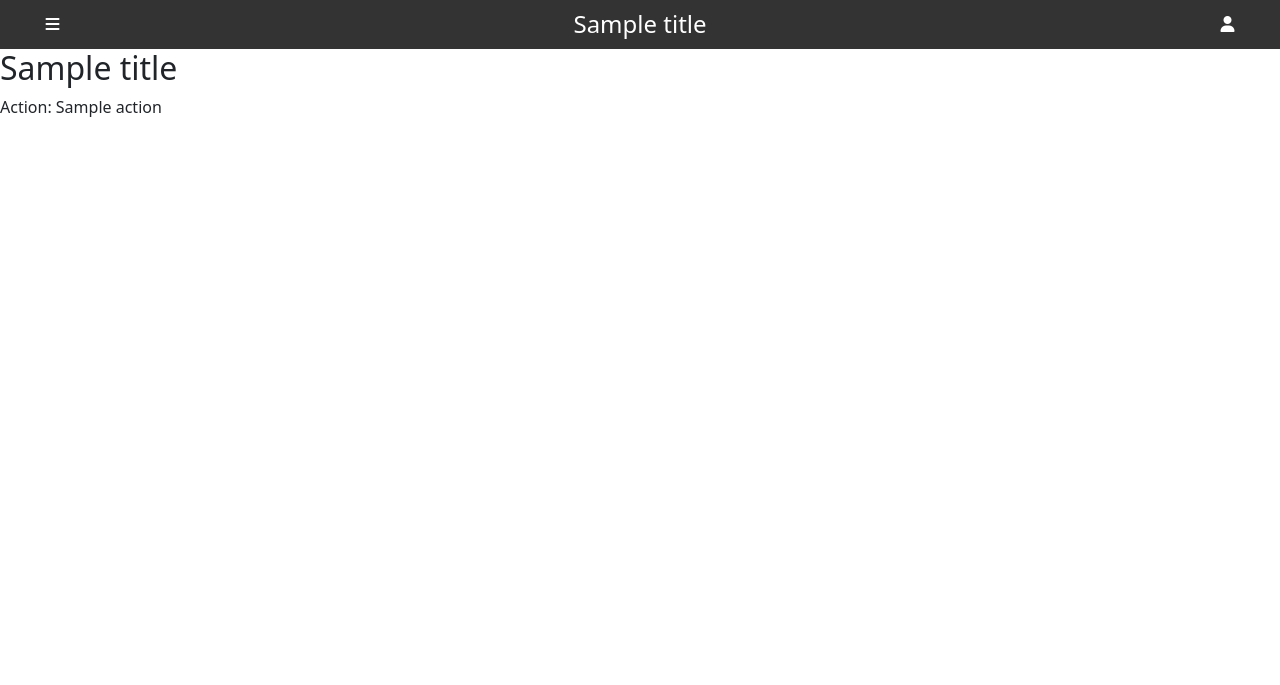
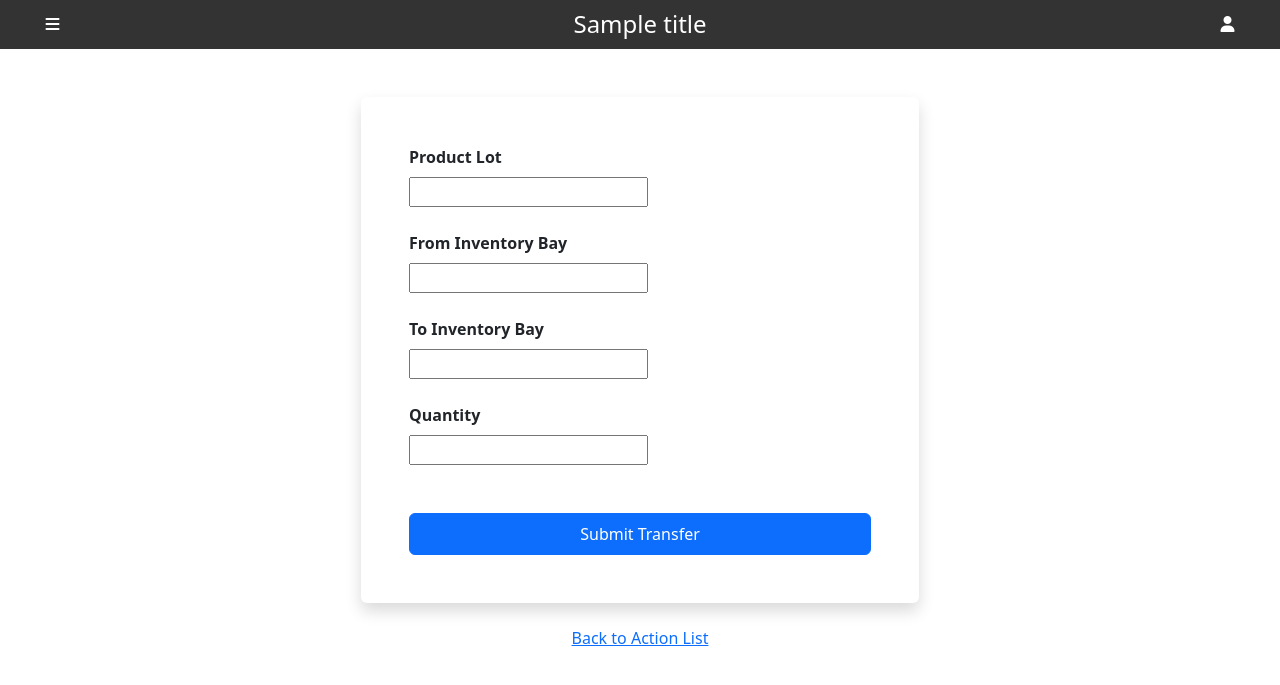
Before and after one commit to SRCthird/aeternum-stock-web, a Django app: template templates/home/transfer.html in a window 1280 px wide. Shown: the top 685 px of the page. Run offline with Django 5.2, Linux system fonts and the light colour scheme; the template is opened without the code that fills it: most values are stand-ins (such as "Sample title", 1, 10 or a date in 2020); form fields are guessed from the names that the template uses; some libraries are stand-ins or nearby versions.

Commit message:
finalize inventory transfer

```diff
--- a/inventory/models.py
+++ b/inventory/models.py
@@ -79,6 +79,9 @@ class InventoryBay(models.Model):
     active = models.BooleanField(default=True)
 
     history = HistoricalRecords(user_model=settings.AUTH_USER_MODEL)
+
+    def __str__(self):
+        return f'{self.friendly_name}'
 
     def get_lot_quantity(self, product_lot):
         """Get the current quantity of a specific ProductLot in this InventoryBay."""
--- a/templates/home/transfer.html
+++ b/templates/home/transfer.html
@@ -1,7 +1,106 @@
 {% extends 'home/base.html' %}
 
+{% load widget_tweaks %}
+
 {% block content %}
-  <h2>{{ title }}</h2>
-  <p>Action: {{ action }}</p>
-  <!-- Form or interface for transfer, release, or scrap actions -->
+<div class="container mt-5 d-flex justify-content-center">
+  <div class="col-md-8 col-lg-6">
+    <!-- Display non-field errors (general errors not tied to a specific field) -->
+    {% if form.non_field_errors %}
+      <div class="alert alert-danger">
+        {{ form.non_field_errors|join:"<br>" }}
+      </div>
+    {% endif %}
+
+    <form method="post" class="shadow p-5 rounded">
+        {% csrf_token %}
+
+        <!-- Product Lot Field -->
+        <div class="mb-4">
+            <label for="{{ form.product_lot.id_for_label }}" class="form-label fw-bold d-block">Product Lot</label>
+            {{ form.product_lot|add_class:"form-control" }}
+            {% if form.product_lot.help_text %}
+                <small class="form-text text-muted">{{ form.product_lot.help_text }}</small>
+            {% endif %}
+            {% if form.product_lot.errors %}
+                <div class="text-danger mt-1">{{ form.product_lot.errors|join:", " }}</div>
+            {% endif %}
+        </div>
+
+        <!-- From Inventory Bay Field -->
+        <div class="mb-4">
+            <label for="{{ form.from_inventory_bay.id_for_label }}" class="form-label fw-bold d-block">From Inventory Bay</label>
+            {{ form.from_inventory_bay|add_class:"form-control" }}
+            {% if form.from_inventory_bay.help_text %}
+                <small class="form-text text-muted">{{ form.from_inventory_bay.help_text }}</small>
+            {% endif %}
+            {% if form.from_inventory_bay.errors %}
+                <div class="text-danger mt-1">{{ form.from_inventory_bay.errors|join:", " }}</div>
+            {% endif %}
+        </div>
+
+        <!-- To Inventory Bay Field -->
+        <div class="mb-4">
+            <label for="{{ form.to_inventory_bay.id_for_label }}" class="form-label fw-bold d-block">To Inventory Bay</label>
+            {{ form.to_inventory_bay|add_class:"form-control" }}
+            {% if form.to_inventory_bay.help_text %}
+                <small class="form-text text-muted">{{ form.to_inventory_bay.help_text }}</small>
+            {% endif %}
+            {% if form.to_inventory_bay.errors %}
+                <div class="text-danger mt-1">{{ form.to_inventory_bay.errors|join:", " }}</div>
+            {% endif %}
+        </div>
+
+        <!-- Quantity Field -->
+        <div class="mb-4">
+            <label for="{{ form.quantity.id_for_label }}" class="form-label fw-bold d-block">Quantity</label>
+            {{ form.quantity|add_class:"form-control" }}
+            {% if form.quantity.help_text %}
+                <small class="form-text text-muted">{{ form.quantity.help_text }}</small>
+            {% endif %}
+            {% if form.quantity.errors %}
+                <div class="text-danger mt-1">{{ form.quantity.errors|join:", " }}</div>
+            {% endif %}
+        </div>
+
+        <!-- Submit Button -->
+        <button type="submit" class="btn btn-primary w-100 py-2 mt-4">
+          Submit Transfer
+        </button>
+    </form>
+
+    <div class="text-center mt-3">
+      <a href="{% url 'index' %}" class="btn btn-link">Back to Action List</a>
+    </div>
+  </div>
+</div>
+
+<!-- JavaScript to filter Inventory Bays based on selected Product Lot -->
+<script src="https://code.jquery.com/jquery-3.6.0.min.js"></script>
+<script type="text/javascript">
+  $(document).ready(function() {
+    // Event listener for Product Lot dropdown change
+    $('#{{ form.product_lot.id_for_label }}').change(function() {
+      var productLotId = $(this).val();
+
+      // AJAX request to fetch Inventory Bays where the selected Product Lot has quantity > 0
+      $.ajax({
+        url: "{% url 'get_inventory_bays_for_lot' 0 %}".replace('0', productLotId),
+        type: 'GET',
+        success: function(response) {
+          var fromInventoryBay = $('#{{ form.from_inventory_bay.id_for_label }}');
+          fromInventoryBay.empty();  // Clear existing options
+
+          // Populate dropdown with filtered options
+          response.bays.forEach(function(bay) {
+            fromInventoryBay.append(new Option(bay.name, bay.id));
+          });
+        },
+        error: function() {
+          alert('Failed to retrieve inventory bays for the selected lot.');
+        }
+      });
+    });
+  });
+</script>
 {% endblock %}
```
Also changed, not shown: inventory/forms.py (+18 -2 lines), inventory/views.py (+23 -1 lines).
